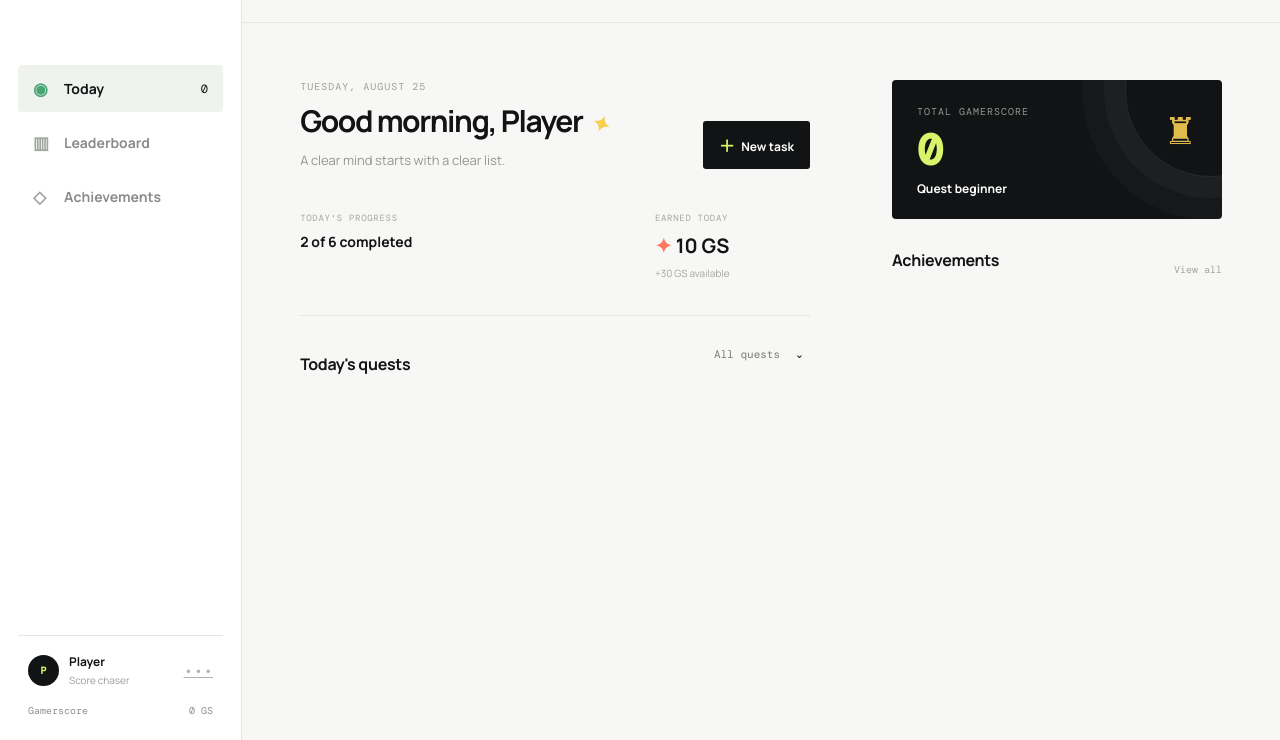
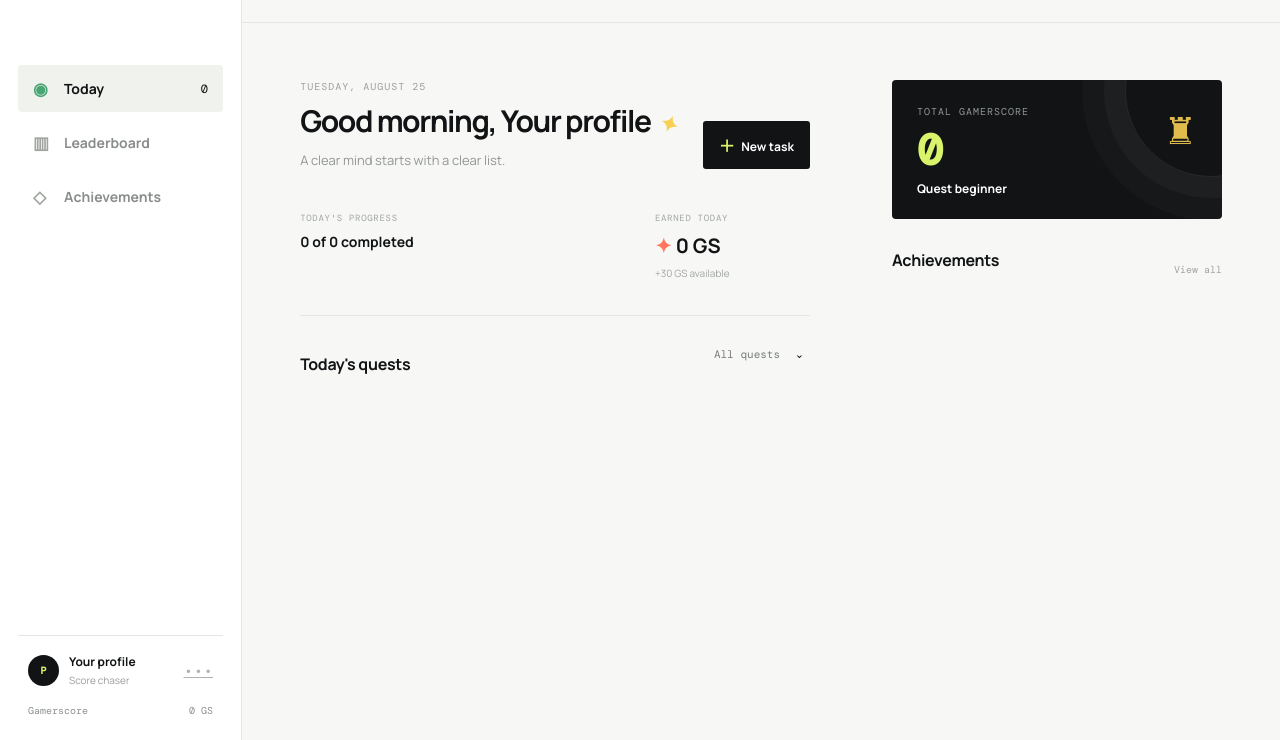
Before and after one commit to ganonx86/ganonx86.github.io, a website: page dashboard.html in a window 1280 px wide. Shown: the part 60-800 px from the top of the page. Drawn offline with nearby package versions, Linux system fonts and the light colour scheme; sample sign-in values are in the browser's storage.

Commit message:
Show connected profile progress

```diff
--- a/dashboard.html
+++ b/dashboard.html
@@ -21,16 +21,16 @@
           <a class="nav-item" href="achievements.html"><span class="nav-icon">◇</span> Achievements</a>
         </nav>
         <div class="sidebar-bottom">
-          <div class="mini-profile"><div class="avatar">P</div><div><strong>Player</strong><span>Score chaser</span></div><a class="icon-button" href="profile.html" aria-label="Open profile menu">•••</a></div>
+          <div class="mini-profile"><div class="avatar">P</div><div><strong>Your profile</strong><span>Score chaser</span></div><a class="icon-button" href="profile.html" aria-label="Open profile menu">•••</a></div>
           <div class="xp-mini"><div class="xp-mini-top"><span>Gamerscore</span><span>0 GS</span></div><div class="progress-track"><div class="progress-fill" style="width:0%"></div></div></div>
         </div>
       </aside>
       <main class="main-content" id="top">
-        <header class="topbar"><div class="breadcrumb">Workspace <span>/</span> Today</div><div class="top-actions"><a class="avatar avatar-small" href="profile.html" aria-label="Player profile">P</a></div></header>
+        <header class="topbar"><div class="breadcrumb">Workspace <span>/</span> Today</div><div class="top-actions"><a class="avatar avatar-small" href="profile.html" aria-label="Your profile">P</a></div></header>
         <div class="content-grid" id="today-layout">
           <section class="primary-column" id="today">
-            <div class="page-heading"><div><p class="eyebrow">TUESDAY, AUGUST 25</p><h1>Good morning, Player <span class="wave">✦</span></h1><p class="heading-copy">A clear mind starts with a clear list.</p></div><button class="button button-primary" id="addTaskBtn"><span>＋</span> New task</button></div>
-            <div class="stat-row"><div class="stat"><span class="stat-label">TODAY'S PROGRESS</span><strong id="progressText">2 of 6 completed</strong><div class="progress-track"><div class="progress-fill" id="dayProgress" style="width:33%"></div></div></div><div class="stat stat-points"><span class="stat-label">EARNED TODAY</span><strong><span class="spark">✦</span> <span id="todayPoints">10</span> GS</strong><span class="stat-note">+30 GS available</span></div></div>
+            <div class="page-heading"><div><p class="eyebrow">TUESDAY, AUGUST 25</p><h1>Good morning, Your profile <span class="wave">✦</span></h1><p class="heading-copy">A clear mind starts with a clear list.</p></div><button class="button button-primary" id="addTaskBtn"><span>＋</span> New task</button></div>
+            <div class="stat-row"><div class="stat"><span class="stat-label">TODAY'S PROGRESS</span><strong id="progressText">0 of 0 completed</strong><div class="progress-track"><div class="progress-fill" id="dayProgress" style="width:0%"></div></div></div><div class="stat stat-points"><span class="stat-label">EARNED TODAY</span><strong><span class="spark">✦</span> <span id="todayPoints">0</span> GS</strong><span class="stat-note">+30 GS available</span></div></div>
             <div class="section-heading"><h2>Today's quests</h2><button class="filter-button" id="filterBtn">All quests <span>⌄</span></button></div>
             <div class="task-list" id="taskList"></div>
           </section>
@@ -43,7 +43,7 @@
         <section class="leaderboard-page" id="leaderboard" hidden>
           <div class="leaderboard-heading"><div><p class="eyebrow">COMMUNITY SCOREBOARD</p><h1>Leaderboard <span class="wave">✦</span></h1><p class="heading-copy">A little friendly pressure for the quests that matter.</p></div><div class="leaderboard-period"><span>THIS WEEK</span><strong>Aug 19 - 25</strong></div></div>
           <div class="leaderboard-grid">
-            <section class="ranking-panel"><div class="section-heading"><h2>Top questers</h2><span class="ranking-note">Updated just now</span></div><div class="ranking-list"><article class="rank-row rank-you"><span class="rank-number">1</span><div class="rank-avatar avatar-you">P</div><div class="rank-person"><strong>Player <em>You</em></strong><span>0 quests completed</span></div><b>0 <small>GS</small></b></article></div></section>
+            <section class="ranking-panel"><div class="section-heading"><h2>Top questers</h2><span class="ranking-note">Updated just now</span></div><div class="ranking-list"><article class="rank-row rank-you"><span class="rank-number">1</span><div class="rank-avatar avatar-you">P</div><div class="rank-person"><strong>Your profile <em>You</em></strong><span>0 quests completed</span></div><b>0 <small>GS</small></b></article></div></section>
             <section class="personal-stats"><div class="section-heading"><h2>Your stats</h2><span class="stat-period">ALL TIME</span></div><div class="personal-score"><span>Total Gamerscore</span><strong>0 <small>GS</small></strong><div class="personal-progress"><span style="width:0%"></span></div><small>0% toward your next milestone</small></div><div class="stat-metrics"><div><strong>0</strong><span>Quests done</span></div><div><strong>0</strong><span>Day streak</span></div><div><strong>0%</strong><span>Completion rate</span></div><div><strong>0</strong><span>This week</span></div></div></section>
           </div>
           <section class="score-insight"><span class="insight-mark">✦</span><div><strong>Ready to start your quest?</strong><p>Complete your first quest to begin your journey.</p></div><button class="button button-primary" data-view="today">View quests <span>→</span></button></section>
--- a/user-profile.js
+++ b/user-profile.js
@@ -10,12 +10,18 @@ const today = new Date();
 const currentDate = new Date(today.getTime() - today.getTimezoneOffset() * 60000).toISOString().slice(0, 10);
 const accountTasks = JSON.parse(localStorage.getItem(`questscore-tasks-${sessionEmail || 'guest'}`) || '[]');
 const activeTodayCount = accountTasks.filter(task => (task.scheduledDate || currentDate) === currentDate && !task.done).length;
+const todayTasks = accountTasks.filter(task => (task.scheduledDate || currentDate) === currentDate);
+const completedTodayCount = todayTasks.filter(task => task.done).length;
 document.querySelectorAll('.mini-profile strong').forEach(element => { element.textContent = displayName; });
 document.querySelectorAll('.mini-profile span').forEach(element => { element.textContent = fullName || 'Score chaser'; });
 document.querySelectorAll('.xp-mini-top span:first-child').forEach(element => { element.textContent = 'Score'; });
 document.querySelectorAll('.xp-mini-top span:last-child').forEach(element => { element.textContent = `${accountScore.toLocaleString()} GS`; });
 document.querySelectorAll('.xp-mini .progress-fill').forEach(element => { element.style.width = `${Math.min(100, Math.round((accountScore / 1500) * 100))}%`; });
 document.querySelectorAll('.nav-count').forEach(element => { element.textContent = activeTodayCount; });
+const progressText = document.querySelector('#progressText');
+const dayProgress = document.querySelector('#dayProgress');
+if (progressText) progressText.textContent = `${completedTodayCount} of ${todayTasks.length} completed`;
+if (dayProgress) dayProgress.style.width = todayTasks.length ? `${Math.round((completedTodayCount / todayTasks.length) * 100)}%` : '0%';
 document.querySelectorAll('.rank-you .rank-person strong').forEach(element => { element.innerHTML = `${displayName} <em>You</em>`; });
 document.querySelectorAll('.avatar, .rank-avatar').forEach(element => {
   if (element.classList.contains('avatar-you') || element.classList.contains('avatar') || element.classList.contains('rank-avatar')) {
```
